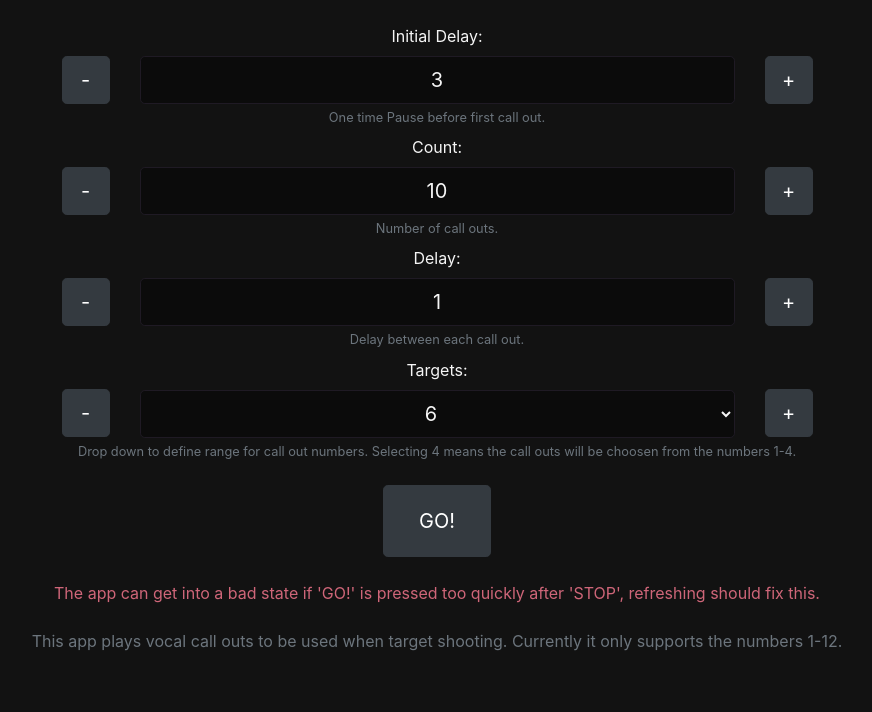
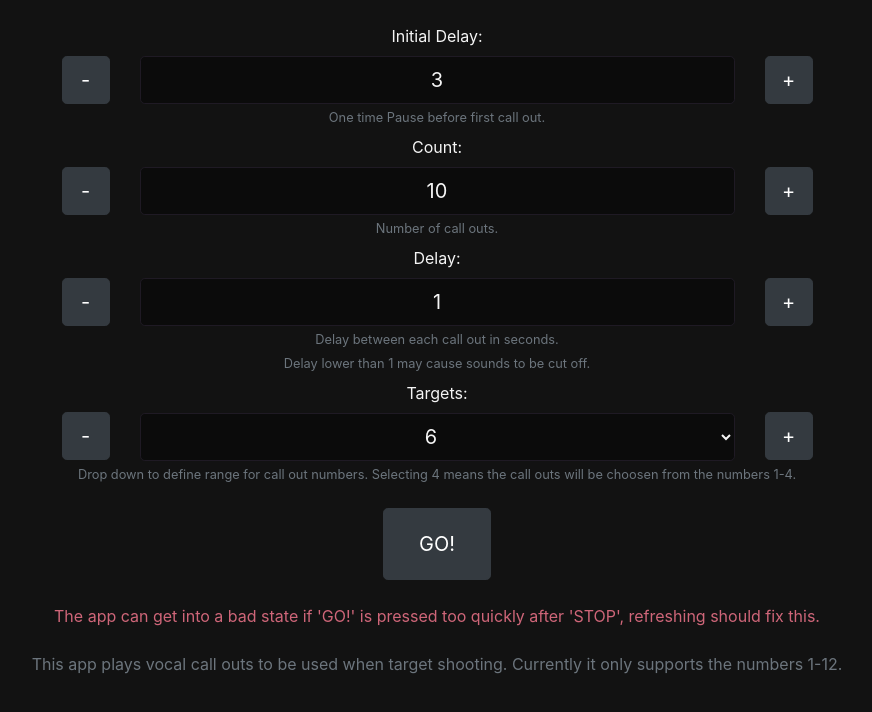
Before and after one commit to Tmidge/range-buddy, a React (Create React App) app: page / in a window 1280 px wide. Shown: the top 712 px of the page, without its empty margins (203-1075 px from the left). Built offline with nearby package versions, Linux system fonts and the light colour scheme.

Commit message:
Update to sound

```diff
--- a/src/components/LoopForm.js
+++ b/src/components/LoopForm.js
@@ -292,7 +292,10 @@ export default class LoopForm extends React.Component {
                                             </Button>
                                         </Col>
                                         <Form.Text className="text-muted">
-                                            Delay between each call out.
+                                            Delay between each call out in seconds.
+                                        </Form.Text>
+                                        <Form.Text className="text-muted">
+                                            Delay lower than 1 may cause sounds to be cut off.
                                         </Form.Text>
                                     </Row>
                                     <Row>
```
